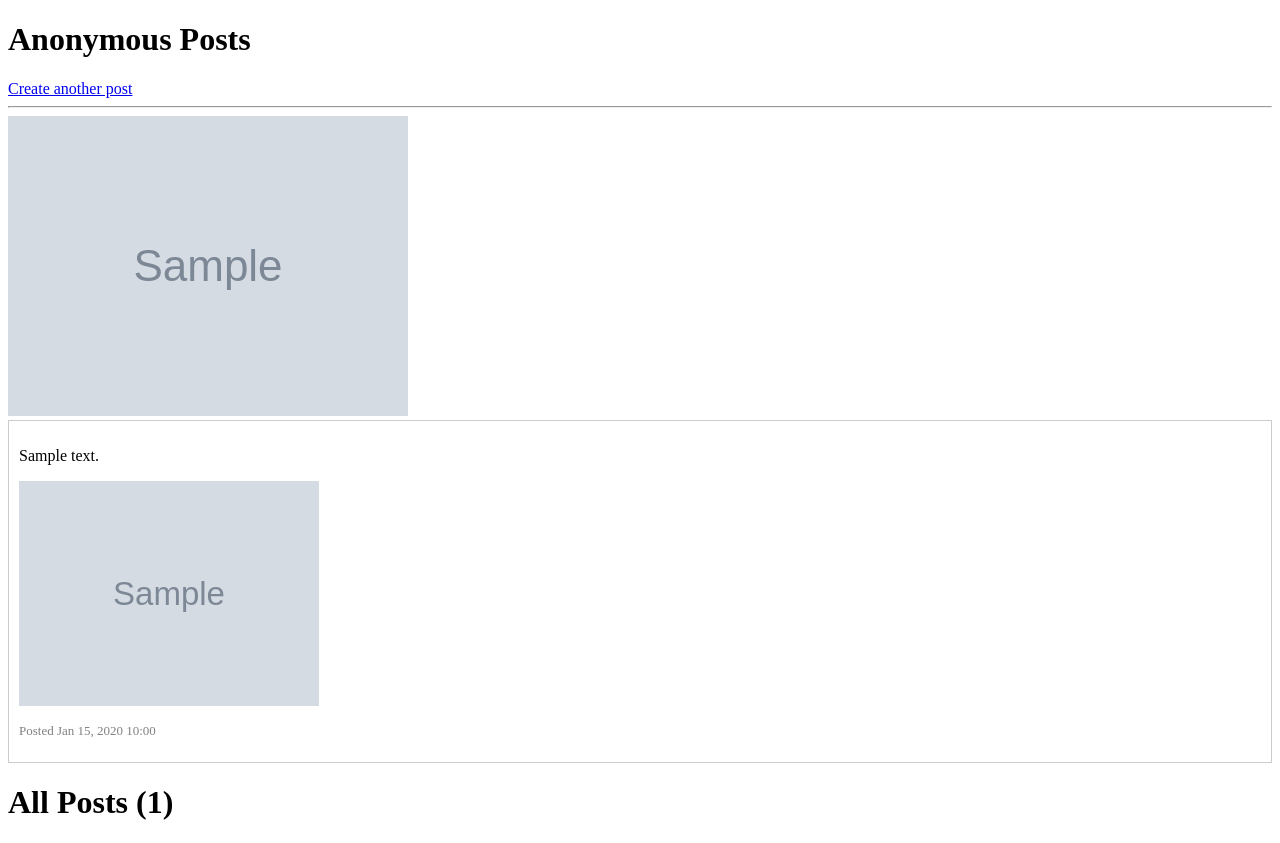
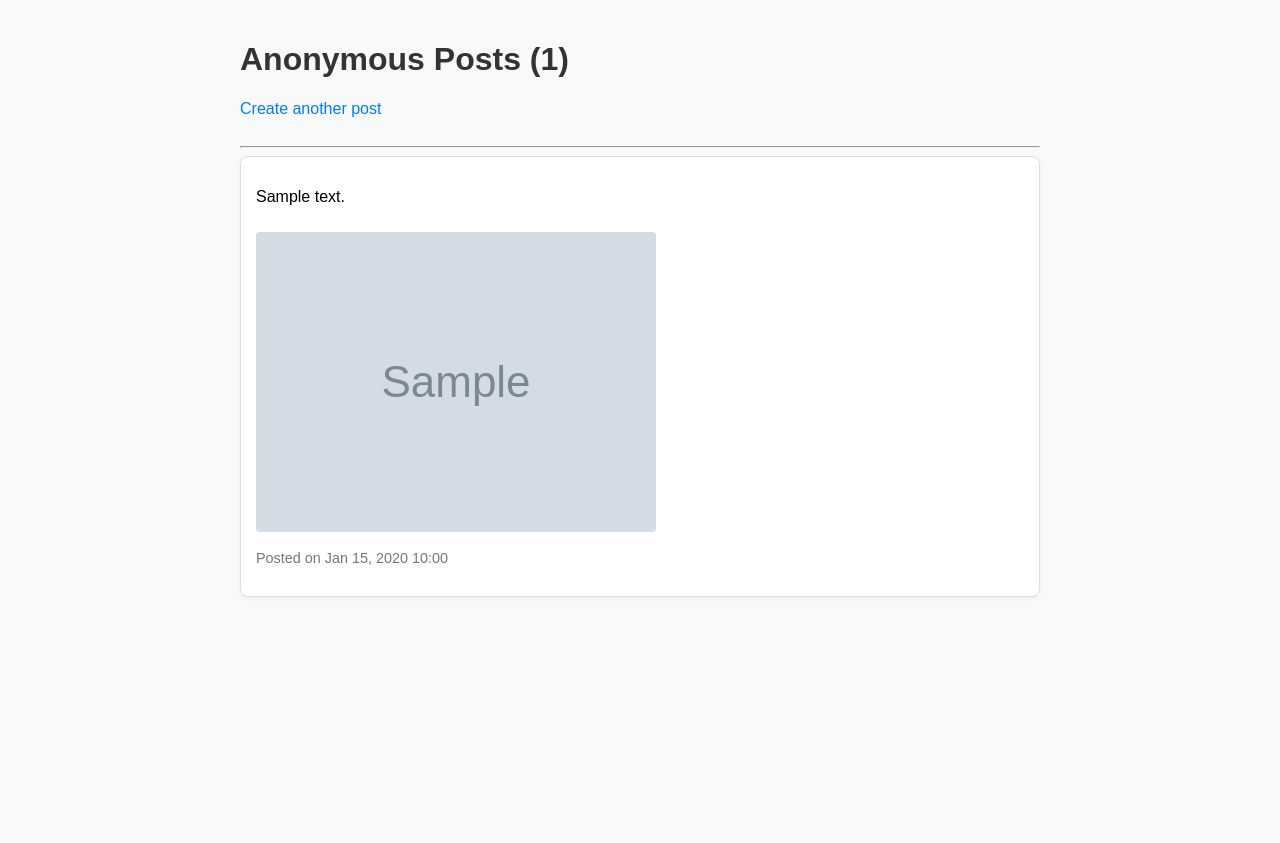
Before and after one commit to brightone777/The-Samaritan, a Django app: template posts/templates/posts/post_list.html in a window 1280 px wide. After the commit the page ends 597 px from the top, so only its background shows below. Run offline with Django 5.2, Linux system fonts and the light colour scheme; the template is opened without the code that fills it: most values are stand-ins (such as "Sample title", 1, 10 or a date in 2020); grey boxes marked "Sample" are stand-in pictures.

Commit message:
Fix: safely render post images only if file exists

```diff
--- a/posts/templates/posts/post_list.html
+++ b/posts/templates/posts/post_list.html
@@ -1,31 +1,111 @@
 <!DOCTYPE html>
 <html lang="en">
+{% load static %}
 
 <head>
     <meta charset="UTF-8">
     <title>Anonymous Posts</title>
+    <style>
+        body {
+            font-family: Arial, sans-serif;
+            max-width: 800px;
+            margin: auto;
+            padding: 20px;
+            background-color: #f9f9f9;
+        }
+
+        h1 {
+            color: #333;
+        }
+
+        a {
+            display: inline-block;
+            margin-bottom: 20px;
+            text-decoration: none;
+            color: #007bff;
+        }
+
+        .post {
+            background-color: #fff;
+            border: 1px solid #ddd;
+            border-radius: 8px;
+            padding: 15px;
+            margin-bottom: 20px;
+            box-shadow: 0 2px 4px rgba(0, 0, 0, 0.05);
+        }
+
+        .post img {
+            max-width: 100%;
+            margin-top: 10px;
+            border-radius: 4px;
+        }
+
+        .meta {
+            font-size: 0.9em;
+            color: #777;
+        }
+
+        .admin-actions {
+            margin-top: 10px;
+        }
+
+        .admin-actions form {
+            display: inline-block;
+            margin-right: 10px;
+        }
+
+        .admin-actions button {
+            background-color: #eee;
+            border: 1px solid #ccc;
+            padding: 5px 10px;
+            cursor: pointer;
+            border-radius: 4px;
+        }
+
+        .admin-actions button:hover {
+            background-color: #ddd;
+        }
+    </style>
 </head>
 
 <body>
-    <h1>Anonymous Posts</h1>
-    <a href="/">Create another post</a>
+    <h1>Anonymous Posts ({{ posts.count }})</h1>
+    <a href="{% url 'create_post' %}">Create another post</a>
     <hr>
-    {% if post.image %}
-    <img src="{{ post.image.url }}" alt="Post image">
-    {% endif %}
 
     {% for post in posts %}
-    <div style="border: 1px solid #ccc; margin-bottom: 15px; padding: 10px;">
+    <div class="post">
         <p>{{ post.content }}</p>
-        {% if post.image %}
-        <img src="{{ post.image.url }}" alt="Post Image" style="max-width: 300px;">
+
+        {% if post.image and post.image.url %}
+        <img src="{{ post.image.url }}" alt="Post Image">
+        {% else %}
+        <p><i>No image attached</i></p>
         {% endif %}
-        <p style="font-size: small; color: gray;">
-            Posted {{ post.created_at|date:"M d, Y H:i" }}
-            {% if request.user.is_staff and post.ip_address %}
+
+        <p class="meta">
+            Posted on {{ post.created_at|date:"M d, Y H:i" }}
+            {% if user.is_staff and post.ip_address %}
             from IP: {{ post.ip_address }}
             {% endif %}
         </p>
+
+        {% if user.is_staff %}
+        <div class="admin-actions">
+            <form action="{% url 'toggle_block' post.id %}" method="post">
+                {% csrf_token %}
+                <button type="submit">
+                    {% if post.blocked %}Unblock{% else %}Block{% endif %}
+                </button>
+            </form>
+
+            <form action="{% url 'delete_post' post.id %}" method="post"
+                onsubmit="return confirm('Are you sure you want to delete this post?');">
+                {% csrf_token %}
+                <button type="submit">Delete</button>
+            </form>
+        </div>
+        {% endif %}
     </div>
     {% empty %}
     <p>No posts yet.</p>
@@ -33,5 +113,3 @@
 </body>
 
 </html>
-
-<h1>All Posts ({{ posts.count }})</h1>
```
